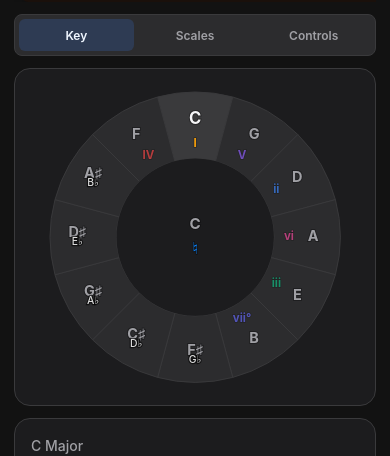
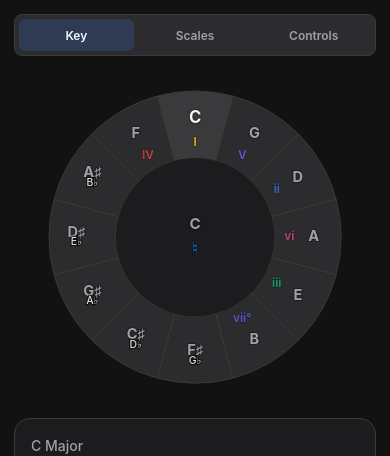
Before and after one commit to iecg/fretboard-app, a React (Vite) app: page / in a window 390 px wide. Shown: the part 282-738 px from the top of the page. Built offline with nearby package versions, Linux system fonts and the light colour scheme.

Commit message:
style: remove panel-surface from mobile-tab-content

```diff
--- a/src/components/MobileTabPanel.tsx
+++ b/src/components/MobileTabPanel.tsx
@@ -33,7 +33,7 @@ export function MobileTabPanel({
         onChange={setMobileTab}
         variant="tabs"
       />
-      <div className="mobile-tab-content panel-surface">
+      <div className="mobile-tab-content">
         {mobileTab === "key" && keyTabContent}
         {mobileTab === "scale" && scaleChordTabContent}
         {mobileTab === "fretboard" && settingsTabContent}
```
Also changed, not shown: 1 other file (tests, documents, lock files or other folders).
